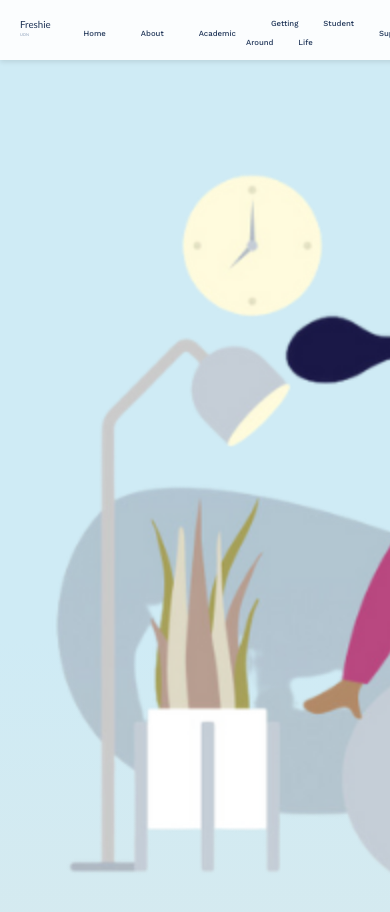
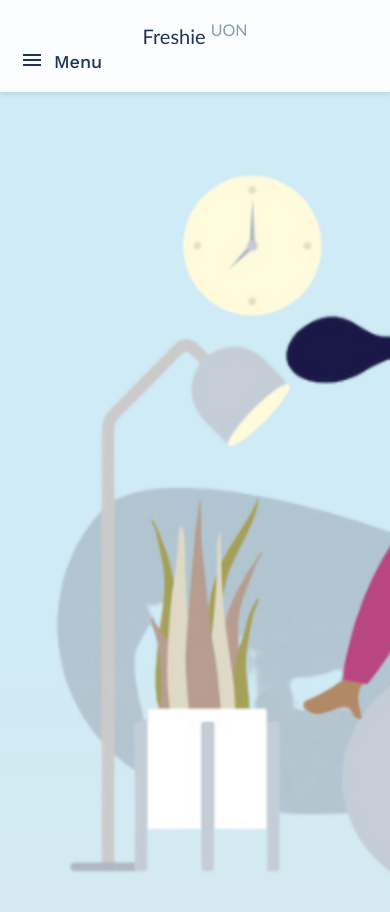
Before and after one commit to VNicholas24/freshieuon_final, a Next.js app: page /login in a window 390 px wide. Shown: the top 912 px of the page. Built offline with nearby package versions, Linux system fonts and the light colour scheme; a web font is replaced by a local one.

Commit message:
responsiveness added - sh

```diff
--- a/src/components/website/getting-around-sg/header.module.css
+++ b/src/components/website/getting-around-sg/header.module.css
@@ -1,5 +1,5 @@
 .container {
-  background-color: #1E3356;
+  background-color: #1e3356;
   background-size: cover;
   background-repeat: no-repeat;
   position: relative;
@@ -9,32 +9,31 @@
   display: flex;
   padding-bottom: 0;
   margin-bottom: 0;
-  border-bottom: #1E3356;
+  border-bottom: #1e3356;
   box-shadow: 10px 10px 10px rgba(0, 0, 0, 0.3);
 }
 
-
-.titleContainer{
+.titleContainer {
   display: flex;
   align-items: center;
   padding-top: 120px;
 }
 
-.headerTitle{
+.headerTitle {
   width: 200px;
   font-size: 35px;
 }
 
-.headerImage{
+.headerImage {
   width: 200px;
   height: 120px;
   margin-left: 30px;
 }
 
-.headerImage1{
+.headerImage1 {
   margin: 0;
   margin-top: 75px;
-    margin-left:80px;
+  margin-left: 80px;
   width: 350px;
   height: 190px;
   object-fit: cover;
@@ -42,14 +41,14 @@
   padding-bottom: 0;
 }
 
-.headerImage2{
+.headerImage2 {
   margin: 0;
   width: 325px;
   height: 400px;
   object-fit: cover;
 }
 
-.headerImage3{
+.headerImage3 {
   margin: 0;
   width: 325px;
   height: 250px;
@@ -57,14 +56,14 @@
   object-fit: cover;
 }
 
-.headerImage4{
+.headerImage4 {
   width: 325px;
   height: 450px;
   margin-top: 80px;
   object-fit: cover;
 }
 
-.headerImage5{
+.headerImage5 {
   margin: 0;
   width: 325px;
   height: 100px;
@@ -72,7 +71,7 @@
   object-fit: cover;
 }
 
-.headerDescription{
+.headerDescription {
   font-weight: 400;
   width: 500px;
   line-height: 25px;
@@ -82,14 +81,14 @@
   padding-bottom: 0;
 }
 
-.firstContainer{
+.firstContainer {
   display: flex;
   flex-direction: column;
   justify-content: end;
   margin-left: 40px;
 }
 
-.imageContainer1{
+.imageContainer1 {
   display: flex;
   flex-direction: column;
   height: max-content;
@@ -97,13 +96,13 @@
   padding-bottom: 0;
 }
 
-.imageContainer2{
+.imageContainer2 {
   display: flex;
   flex-direction: column;
   margin-left: 7vw;
 }
 
-.imageContainer3{
+.imageContainer3 {
   display: flex;
   flex-direction: column;
   align-items: end;
@@ -118,40 +117,52 @@
   width: 400px;
   height: 400px;
   border-radius: 50%;
-  background-color: #1E3356;
+  background-color: #1e3356;
 }
 
-
-
 @media (max-width: 1168px) {
-    .imageContainer1{
+  .imageContainer1 {
     display: none;
   }
 
-    .imageContainer2{
+  .imageContainer2 {
     display: none;
   }
 
-    .circle{
+  .circle {
     display: none;
   }
 
-
-
-    .imageContainer3{
+  .imageContainer3 {
     display: none;
   }
 
-    .container{
+  .container {
     padding-bottom: 50px;
     padding-left: 20px;
   }
 
-    .headerDescription{
+  .headerDescription {
     width: 80%;
   }
 
-    .headerImage{
+  .headerImage {
     width: 150px;
   }
+
+  .headerTitle {
+    margin-top: 40px;
+    font-weight: 600;
+    font-size: 40px; /* Updated font size */
+    width: 230px;
+    margin-right: 0;
   }
+
+  .dialogueText {
+    text-align: center;
+    font-size: 50px; /* Updated font size */
+    font-weight: bold;
+    position: absolute;
+    color: #1e3356;
+  }
+}
--- a/src/components/website/navBar/topNavBar.module.css
+++ b/src/components/website/navBar/topNavBar.module.css
@@ -93,19 +93,202 @@
   background-color: #e9f1fd;
 }
 
+.mobile {
+  display: none;
+}
+
 /* Media Query for Small Screens */
-@media (max-width: 700px) {
-  .title {
-    font-size: 2.5vw; /* Increase font size for better visibility */
+@media (max-width: 1200px) {
+  .mobile {
+    display: block;
+    height: max-content;
+    width: 100%;
   }
 
-  .link {
-    font-size: 2vw; /* Increase font size for better visibility */
-    margin-left: 15px; /* Adjust spacing between main links for small screens */
+  .navbarcontainer {
+    display: flex;
+    flex-direction: column;
+    justify-content: space-between;
+    align-items: center;
+    padding: 0;
+    background-color: rgba(255, 255, 255, 0.9);
+    height: 60px;
+    position: fixed;
+    top: 0;
+    right: 0;
+    z-index: 2;
+    box-shadow: 0px 2px 5px rgba(0, 0, 0, 0.1);
+    width: 100%;
+  }
+
+  .title {
+    font-size: 2.5vw;
+  }
+
+  .titleSup {
+    font-size: 1.8vw;
   }
 
   .navbar {
-    margin-left: 2vw;
-    margin-right: 2vw;
+    display: none;
+  }
+
+  .navbar.mobile {
+    display: flex;
+    flex-direction: column;
+    width: 100%;
+    padding: 0;
+    background-color: rgba(255, 255, 255, 0.9);
+    height: 60px;
+    position: fixed;
+    top: 0;
+    left: 0;
+    right: 0;
+    z-index: 2;
+    box-shadow: 0px 2px 5px rgba(0, 0, 0, 0.1);
+  }
+
+  .hamburgerMenu {
+    display: block;
+    align-items: center;
+    cursor: pointer;
+    justify-content: center;
+  }
+
+  .hamburgerIcon {
+    font-size: 3vw;
+    color: #1e3356;
+    margin-right: 10px;
+  }
+
+  .mobileMenu {
+    position: relative;
+    width: 100%;
+    background-color: rgba(255, 255, 255, 0.9);
+    height: max-content;
+  }
+
+  .mobileMenu a {
+    display: block;
+    text-decoration: none;
+    justify-content: center;
+    color: black;
+    width: 100%;
+    text-align: center;
+    padding-top: 7px;
+    padding-bottom: 7px;
+  }
+
+  .mobileMenu a:hover {
+    background-color: aliceblue;
+  }
+
+  .hamburgerLabel {
+    font-size: 3vw;
+  }
+
+  .navbar.mobile .subNav {
+    margin-top: 0;
+  }
+
+  .navbar.mobile .subLink {
+    font-size: 2vw;
+    width: 100%;
+    text-align: center;
   }
 }
+
+/* Media Query for Small Screens */
+@media (max-width: 1200px) {
+  .mobile {
+    display: block;
+    height: max-content;
+    width: 100%;
+  }
+
+  .navbarcontainer {
+    display: flex;
+    flex-direction: column;
+    justify-content: space-between;
+    align-items: center;
+    padding: 0;
+    background-color: rgba(255, 255, 255, 0.9);
+    height: max-content;
+    position: fixed;
+    top: 0;
+    right: 0;
+    z-index: 2;
+    box-shadow: 0px 2px 5px rgba(0, 0, 0, 0.1);
+    width: 100%;
+  }
+
+  .title {
+    margin-top: 20px;
+    font-size: 20px;
+    font-weight: 500;
+  }
+
+  .titleSup {
+    font-size: 16px;
+    font-weight: 500;
+  }
+
+  .navbar {
+    display: none;
+  }
+
+  .navbar.mobile {
+    display: flex;
+    flex-direction: column;
+    width: 100%;
+    padding: 0;
+    background-color: rgba(255, 255, 255, 0.9);
+    height: 60px;
+    position: fixed;
+    top: 0;
+    left: 0;
+    right: 0;
+    z-index: 2;
+    box-shadow: 0px 2px 5px rgba(0, 0, 0, 0.1);
+  }
+
+  .hamburgerMenu {
+    display: block;
+    align-items: center;
+    cursor: pointer;
+    justify-content: center;
+    width: max-content;
+    height: max-content;
+    margin-left: 20px;
+    margin-bottom: 20px;
+  }
+
+  .hamburgerIcon {
+    font-size: 22px;
+    color: #1e3356;
+    margin-right: 10px;
+    margin-bottom: -4px;
+  }
+
+  .hamburgerLabel {
+    font-size: 18px;
+  }
+
+  .mobileMenu {
+    position: relative;
+    width: 100%;
+    background-color: rgba(255, 255, 255, 0);
+    height: max-content;
+  }
+
+  .mobileMenu a {
+    display: block;
+    text-decoration: none;
+    justify-content: center;
+    color: black;
+    width: 100%;
+    text-align: center;
+    padding-top: 7px;
+    padding-bottom: 7px;
+  }
+}
--- a/src/components/website/navBar/topNavBar.tsx
+++ b/src/components/website/navBar/topNavBar.tsx
@@ -3,6 +3,7 @@ import { Inter } from "next/font/google";
 import classes from "./topNavBar.module.css";
 import PersonIcon from "@mui/icons-material/Person";
 import { useRouter } from "next/router";
+import { Menu } from "@mui/icons-material";
 
 interface TopNavBarProps {
   children: React.ReactNode;
@@ -15,8 +16,6 @@ const TopNavBar: React.FC<TopNavBarProps> = ({ children }) => {
   console.log(link, "hi");
 
   const handleMouseEnter = (link: string) => {
-    // Check if the provided link starts with the activeLink value
-    // If it does, set the activeLink to the main link
     if (link.startsWith("about")) {
       setActiveLink("about");
     } else if (link.startsWith("academic")) {
@@ -44,6 +43,45 @@ const TopNavBar: React.FC<TopNavBarProps> = ({ children }) => {
         <h3 className={classes.title}>
           Freshie <sup className={classes.titleSup}>UON</sup>
         </h3>
+        <div className={`navbar ${classes.mobile}`}>
+          <div
+            className={classes.hamburgerMenu}
+            onClick={() =>
+              setActiveLink(activeLink === "hamburger" ? "" : "hamburger")
+            }
+          >
+            <Menu
+              className={`${classes.hamburgerIcon} ${
+                activeLink === "hamburger" ? classes.active : ""
+              }`}
+            />
+            <span
+              className={`${classes.hamburgerLabel} ${
+                activeLink === "hamburger" ? classes.active : ""
+              }`}
+            >
+              Menu
+            </span>
+          </div>
+          {activeLink === "hamburger" && (
+            <div className={classes.mobileMenu}>
+              <a href="/">Home</a>
+              <a href="/aboutus">About Us</a>
+              <a href="/aboutSchool">About School</a>
+              <a href="/courses">Courses</a>
+              <a href="/tips">Tips & Tricks</a>
+              <a href="/preparation-guide">Preparation Guide</a>
+              <a href="/getting-around-sg">Getting Around SG</a>
+              <a href="/getting-around-campus">Getting Around Campus</a>
+              <a href="/accommodation">Accommodation</a>
+              <a href="/studentclub">Student Club</a>
+              <a href="/studentstories">Student Stories</a>
+              <a href="/support">Support</a>
+              <a href="/faq">Faq</a>
+              <a href="/testimonial">Testimonials</a>
+            </div>
+          )}
+        </div>
         <div className={classes.navbar}>
           <div
             className={`${classes.linkContainer} ${
--- a/src/pages/getting-around-sg/index.module.css
+++ b/src/pages/getting-around-sg/index.module.css
@@ -91,6 +91,7 @@
 
   .sectionContainer {
     display: flex;
+    flex-direction: column;
     justify-content: center !important;
     align-items: center !important;
   }
--- a/src/pages/index.module.css
+++ b/src/pages/index.module.css
@@ -8,3 +8,7 @@
   flex-shrink: 0;
   background-color: white;
 }
+
+.video {
+  margin-bottom: -10px;
+}
--- a/src/pages/preparation-guide/[todoId]/index.module.css
+++ b/src/pages/preparation-guide/[todoId]/index.module.css
@@ -142,3 +142,21 @@
   margin-top: 10px;
   font-size: 16px;
 }
+
+@media (max-width: 708px) {
+  .body {
+    width: 100%;
+  }
+  .container {
+    display: block;
+    width: 100%;
+  }
+
+  .sideSection {
+    width: 80%;
+  }
+
+  .todo {
+    width: 90%;
+  }
+}
```
Also changed, not shown: src/components/website/preparation-guide/header.module.css (+18 -0 lines), src/pages/index.tsx (+32 -10 lines), src/pages/preparation-guide/[todoId]/index.tsx (+7 -0 lines), src/pages/preparation-guide/index.module.css (+13 -1 lines). Lines whose indentation alone changed are shown as unchanged.
